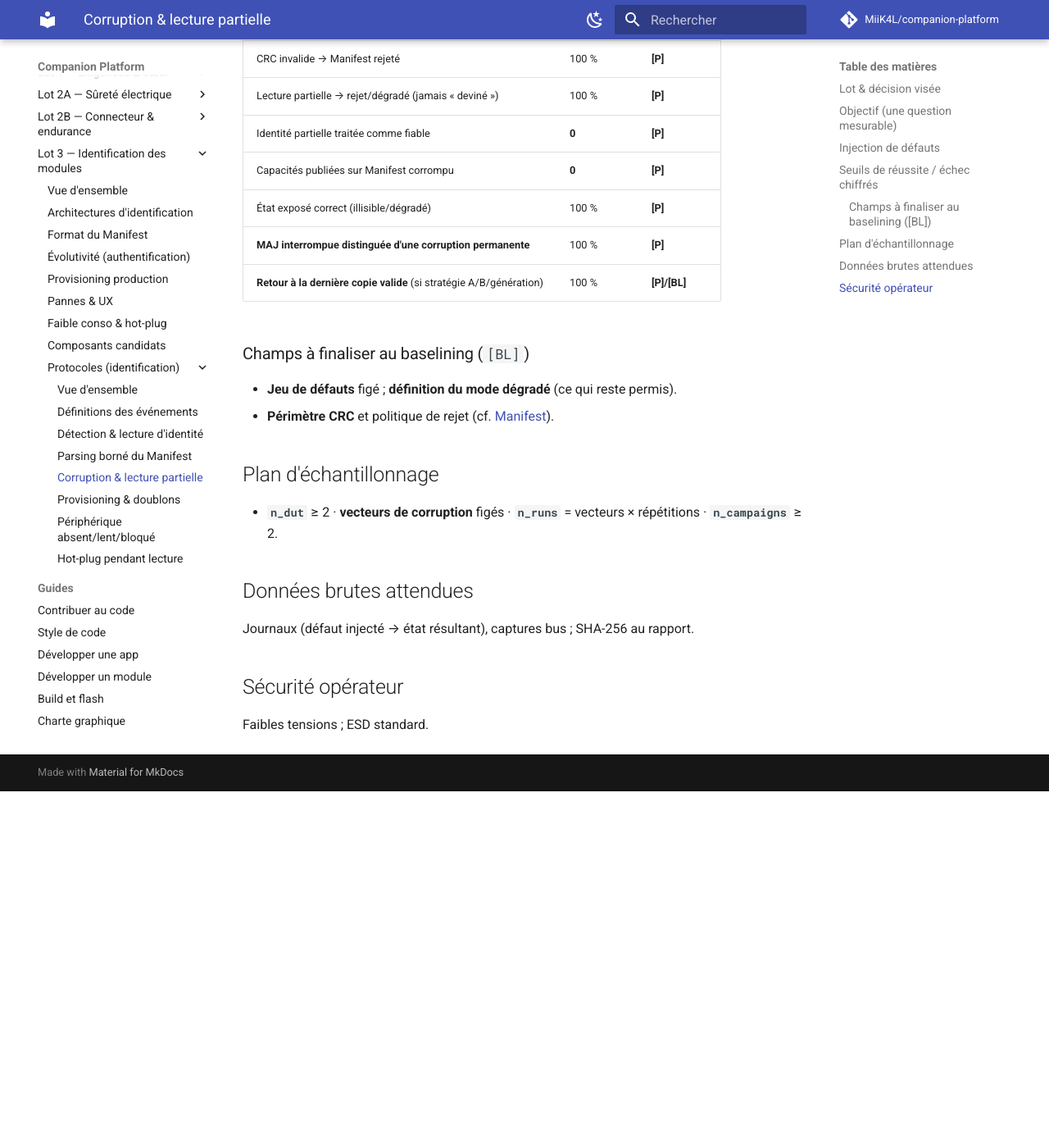
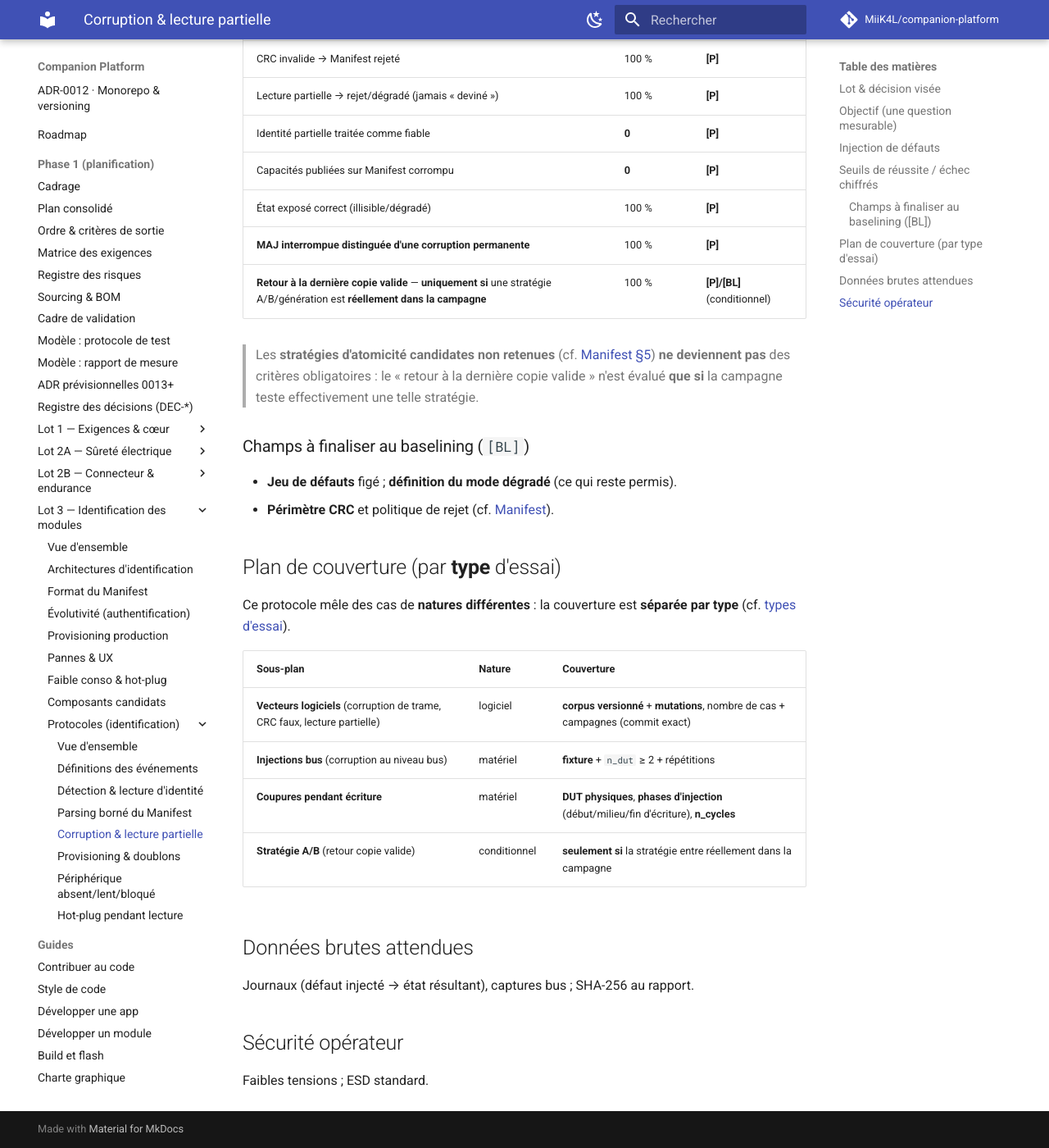
Before and after one commit to MiiK4L/companion-platform, an MkDocs documentation site: the page built from docs/phase-1/lot-3/protocols/corruption-partial-read.md, in a window 1280 px wide and 1400 px high, scrolled down 812 px. Shown: the whole window at 82% size. Built offline with MkDocs 1.6.1 and Material for MkDocs 9.7.7, drawn with Linux system fonts in a browser that asks for light colours; comment, search, counter and statistics services are not loaded; before the commit the page ends 1777 px from its top, so only the background shows below that.

Commit message:
docs(phase-1): lot 3 — protocole corruption séparé par type d'essai
Sépare la couverture du protocole de corruption par nature (vecteurs
logiciels avec corpus versionné et mutations ; injections bus avec
fixture et DUT ; coupures pendant écriture avec DUT physiques et phases ;
stratégie A/B uniquement si elle entre réellement dans la campagne). Les
stratégies d'atomicité candidates non retenues ne deviennent pas des
critères obligatoires. Précise que la shortlist doit opposer au moins
deux architectures (pas deux composants passifs proches), sans
présélection.

```diff
--- a/docs/phase-1/lot-3/protocols/corruption-partial-read.md
+++ b/docs/phase-1/lot-3/protocols/corruption-partial-read.md
@@ -38,17 +38,29 @@
 | Capacités publiées sur Manifest corrompu | **0** | **[P]** |
 | État exposé correct (illisible/dégradé) | 100 % | **[P]** |
 | **MAJ interrompue distinguée d'une corruption permanente** | 100 % | **[P]** |
-| **Retour à la dernière copie valide** (si stratégie A/B/génération) | 100 % | **[P]/[BL]** |
+| **Retour à la dernière copie valide** — **uniquement si** une stratégie A/B/génération est **réellement dans la campagne** | 100 % | **[P]/[BL]** (conditionnel) |
+
+> Les **stratégies d'atomicité candidates non retenues** (cf.
+> [Manifest §5](../manifest-format.md)) **ne deviennent pas** des critères
+> obligatoires : le « retour à la dernière copie valide » n'est évalué **que si**
+> la campagne teste effectivement une telle stratégie.
 
 ### Champs à finaliser au baselining (`[BL]`)
 
 - **Jeu de défauts** figé ; **définition du mode dégradé** (ce qui reste permis).
 - **Périmètre CRC** et politique de rejet (cf. [Manifest](../manifest-format.md)).
 
-## Plan d'échantillonnage
+## Plan de couverture (par **type** d'essai)
 
-- **`n_dut`** ≥ 2 · **vecteurs de corruption** figés · **`n_runs`** = vecteurs ×
-  répétitions · **`n_campaigns`** ≥ 2.
+Ce protocole mêle des cas de **natures différentes** : la couverture est **séparée
+par type** (cf. [types d'essai](README.md)).
+
+| Sous-plan | Nature | Couverture |
+|-----------|--------|-----------|
+| **Vecteurs logiciels** (corruption de trame, CRC faux, lecture partielle) | logiciel | **corpus versionné** + **mutations**, nombre de cas + campagnes (commit exact) |
+| **Injections bus** (corruption au niveau bus) | matériel | **fixture** + `n_dut` ≥ 2 + répétitions |
+| **Coupures pendant écriture** | matériel | **DUT physiques**, **phases d'injection** (début/milieu/fin d'écriture), **n_cycles** |
+| **Stratégie A/B** (retour copie valide) | conditionnel | **seulement si** la stratégie entre réellement dans la campagne |
 
 ## Données brutes attendues
 
```
